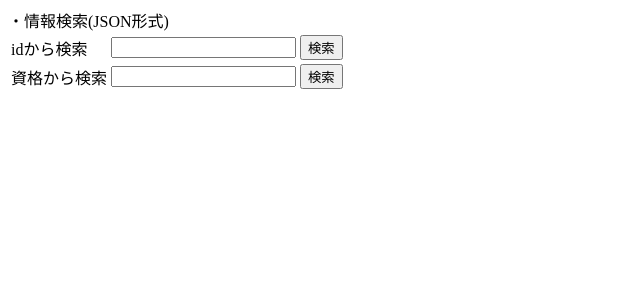
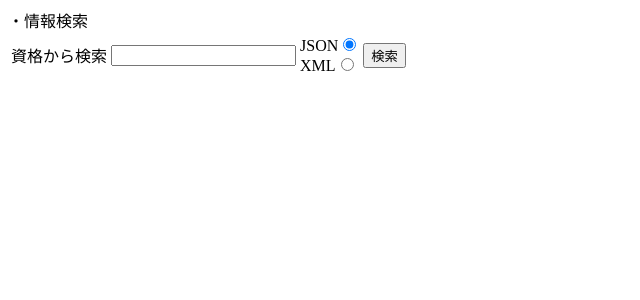
Before and after one commit to takumi1019/20X3147takumiPBL, a Flask app: page /to_sch in a window 1280 px wide. Shown: the top 300 px of the page, without its empty margins (0-640 px from the left). Run offline with Flask 2, Linux system fonts and the light colour scheme; some libraries are stand-ins or nearby versions.

Commit message:
Update search.html

```diff
--- a/templates/search.html
+++ b/templates/search.html
@@ -4,17 +4,14 @@
         <title>検索</title>
     </head>
     <body>
-        <h>・情報検索(JSON形式)</h>
+        <h>・情報検索</h>
         <table>
-            <form method="GET" action="/result">
-                <tr>
-                    <td>idから検索</td>
-                    <td><input type="text" name="id"></td>
-                    <td><input type="submit" value="検索"></td>
-                </tr>
+            <form method="GET" action="result">
                 <tr>
                     <td>資格から検索</td>
-                    <td><input type="text" name="license"></td>
+                    <td><input type="text" name="name"></td>
+                    <td><label>JSON<input type="radio" name="format" value="JSON" checked></label></br>
+                        <label>XML<input type="radio" name="format" value="XML"></label></td>
                     <td><input type="submit" value="検索"></td>
                 </tr>
             </form>
```
